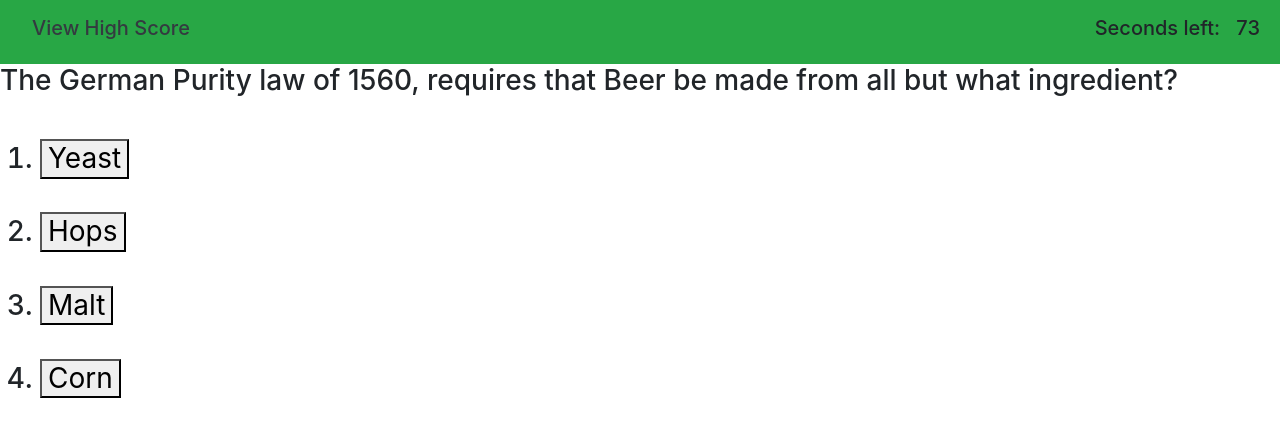
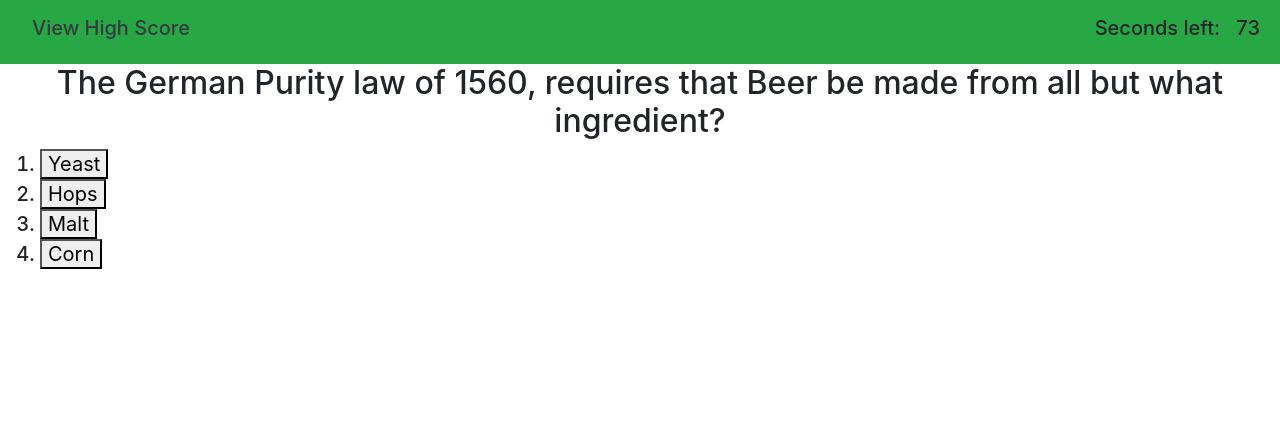
Before and after one commit to Dritchie3/CodeQuiz, a plain HTML site: page index.html in a window 1280 px wide. Both pictures are taken after a click on the button "Start Quiz". Drawn offline with nearby package versions, Linux system fonts and the light colour scheme.

Commit message:
working eventHandler

```diff
--- a/index.html
+++ b/index.html
@@ -18,19 +18,14 @@
 <body>
   <div id = 'page'>
     <div id = "start" class= "text-center">
-      <h1 id="title"></h1>
-      <p id="Directions" class=" mx-5 px-5" ></p>
+      <h2 id="title"></h2>
+      <p id="directions" class=" mx-5 px-5" ></p>
+      <ol id = 'corAns'><h5 class = 'ansItems text-left'></h5></ol>
       <button id="btn-startQuiz" class="btn btn-success">Start Quiz</button>
+      <h5 id='correctAnswer'></h5>
+      <h5 id='wrongAnswer'></h5>
     </div>
   </div>
-  <div id="testQuestion">
-    <h3 id="question" class = "text-justify"></h3>
-    <ol id = 'corAns'>
-      <h3 id="answers" class="href text-justify"></h3>
-    </ol>
-    <!-- <h3 button></h3>        -->
-
-  </div>
-
+   <script src="https://code.jquery.com/jquery-3.4.1.min.js"></script>
   <script src="script.js"></script>
 </html>
--- a/script.js
+++ b/script.js
@@ -1,147 +1,165 @@
 // define question array
+$( document ).ready(function() {
+    console.log( "document loaded" );
+
+
 var testQuestion = [
     {
-    question: "The German Purity law of 1560, requires that Beer be made from all but what ingredient?",
-    answers: ["Yeast","Hops","Malt","Corn"],
-    answer: "Yeast" },
+        question:
+            "The German Purity law of 1560, requires that Beer be made from all but what ingredient?",
+        answers: [
+            "Yeast",
+            "Hops",
+            "Malt",
+            "Corn"
+        ],
+        answer: 'Corn'
+    },
     {
         question: "All are various beer styles but what?",
-    answers: ["Porter", "Dunkirk", "Kolsch", "Lambic"],
-    answer: 2
+        answers: [
+            "Porter",
+            "Dunkirk",
+            "Kolsch",
+            "Lambic"
+        ],
+        answer: 'Dunkirk'
     },
     {
         question: "Beer should be drunk according to what?",
-    answers: ["Proper Temperature","The Season", "Its Color", "Its Clarity"],
-    answer: 1
+        answers: [
+            "Proper Temperature",
+            "The Season",
+            "Its Color",
+            "Its Clarity"
+        ],
+        answer: 'Proper Temperature'
     },
     {
         question: "What is a reason to drink Beer?",
-    answers: ["Just for Fun", "Celebrations", "Washing Down Meals", "All of the Above"],
-    answer: 4
+        answers: [
+            "Just for Fun",
+            "Celebrations",
+            "Washing Down Meals",
+            "All of the Above"
+        ],
+        answer: 'All of the Above'
     },
     {
         question: "What nutritional value does beer not contain?",
-    answers: ["Carbohydrates", "Fat", "Protein", "Potassium"],
-    answer: 2
+        answers: [
+            "Carbohydrates",
+            "Fat",
+            "Protein",
+            "Potassium"
+        ],
+        answer: 'Fat'
     }
-]
-
+];
 //timer start and other  variables
-var pageEl = document.getElementById('page');
-var title = 'Beer Quiz Challange';
-var directions = 'Try and answer the Beer related questions within the time limit. Keep in mind that a wrong answer will penalize your Scoretime by 10 seconds. You will get 10 points for every correct answer and 1 point for every second left after the test.';
-var answerEl = document.querySelector("#answers");
-var questionEl = document.querySelector("#question");
+var pageEl = document.getElementById("page");
+var title = "Beer Quiz Challange";
+var directionsStart =
+    "Try and answer the Beer related questions within the time limit. Keep in mind that a wrong answer will penalize your Scoretime by 10 seconds. You will get 10 points for every correct answer and 1 point for every second left after the test.";
 var timerEl = document.getElementById("timer");
 var buttonStart = document.getElementById("btn-startQuiz");
 var startPage = document.getElementById("start");
 var count = 75;
 var score = 0;
-var t = 0;
-var k = 0;
-var q = 0;
+var questionCounter= 0;
+var arrayNext = 0;
+var indexNum = 0;
+var choice;
+var btnArray = [];
 
-var titleEl = document.getElementById('title').append(title);
-var directionsEl = document.querySelector('#Directions').append(directions);
+document.getElementById("title").append(title);
+document.querySelector("#directions").append(directionsStart);
+// console.log("directionsStart = " + directionsStart);
 
 //start timer
-    buttonStart.addEventListener("click", function() {
-        timer = setInterval(function() {
-            // console.log(count)
+buttonStart.addEventListener("click", function () {
+    questionDisplay(questionCounter);
+
+    timer = setInterval(function () {
         count--;
         timerEl.textContent = count;
         //stoping timer when needed
         if (count === 0) {
             clearInterval(timer);
-                console.log("interval has been cleared")
             }
     }, 1000);
 });
 
-document.addEventListener("click", function() {
-    var parent = document.getElementById("page").getElementsByTagName("div")[0];
-    var child = document.getElementsByTagName('div')[0];
-    var removed = parent.remove(child);
+function questionDisplay() {
+    console.log('indexNum = ' + indexNum);
+    var currentQuestion = testQuestion[indexNum]
+    document.getElementById("title").innerText=currentQuestion.question;
+            $("#btn-startQuiz").remove();
+            $("#directions").remove();
+            $('li').remove();
 
-    renderQuestions();
-});
+    for (var answerDisplay = 0; answerDisplay < currentQuestion.answers.length; answerDisplay++){
+        // console.log("answerDisplay", answerDisplay);
+        var answerCreate = document.createElement("li");
+        console.log('answerCreate = ' + answerCreate)
+        var ansBtn = document.createElement("button");
+        var answerEl = document.getElementById("corAns");
+        choice = ansBtn.textContent = currentQuestion.answers[answerDisplay];
+        console.log('choice = ' + choice);
+        ansBtn.setAttribute("class", 'myAns');
+        // ansBtn.push(btnArray);
+        // console.log(btnArray);
+        answerEl.append(answerCreate);
+        answerCreate.append(ansBtn);
+        var ansItems= document.querySelector(".ansItems")
+        ansItems.append(answerCreate);
+        console.log('answerCreate = ' + answerCreate);
+    };
 
-document.addEventListener('click', function(){
-    k++;
-});
+        //pull out of function
+        $(document).on("click", ".myAns", btnClicked);
+        // document.getElementsByClassName("myBtn").addEventListener("click", btnClicked);
 
-//Start asking question and answers
-    function renderQuestions() {
-    //     var parent = document.getElementById('page');
-    //     var newEl1 = document.createElement('div');
-    //     var newEl2 = document.createElement('h3');
-    //     var newEl3 = document.createElement('ol');
+        function btnClicked(){
+            event.preventDefault()
+            console.log();
+            var target = testQuestion[indexNum].answer;
+            console.log('correct answer = ' + target);
+            choice = ansBtn.textContent;
+            console.log('choice = ', choice);
 
-    //    console.log(page)
-    //     var mainDiv = document.getElementById("page");
-    //     var parent = document.createElement("div");
-    //     var child = document.createElement('h3');
+            if (choice === target) {
+                // console.log('choice = ', choice);
+                score = score + 10;
+                $('#correctAnswer').text('Correct Answer')
+                setTimeout(function () {
+                    indexNum++;
+                    $('#correctAnswer').empty();
+                    questionDisplay();
+                }, 3000);
 
+            } else {
+                $('#wrongAnswer').text('Wrong Answer')
+                count = count - 5;
+                setTimeout(function () {
+                    indexNum++;
+                    $('#wrongAnswer').empty();
+                    questionDisplay();
+                }, 3000);
 
-
-        // var ques = child.createElement('h3');
-
-        // var child = document.createElement('h3').textContent = testQuestion[k].question;
-        document.textContent = testQuestion[k].question;
-        console.log('k = ' + k);
-        // document.appendchild(parent);
-        // var parent = document.createElement('div');
-
-
-        var questionCreate = document.createElement('h3')
-        questionCreate.textContent = testQuestion[k].question;
-        questionEl.append(questionCreate);
-
-        // console.log('this is the page div ' + pageEl);
-
-
-
-
-//print questions and answers. Add click ability to answers.
-        for (var i = 0; i < testQuestion[0].answers.length; i++) {
-            var answerCreate = document.createElement('li');
-            var br = document.createElement('br');
-            var a = document.createElement('button');
-            a.setAttribute('id', 'corAns1');
-            a.textContent = testQuestion[k].answers[i];
-            q++
-            t++
-            answerCreate.setAttribute('class', 'corAns');
-            answerEl.append(br);
-            answerEl.append(answerCreate);
-            answerCreate.append(a);
-
-            console.log('t = ' + t);
-            console.log('i = ' + i);
-            console.log('li = ' + q);
-            console.log('answerCreate = ' + answerCreate);
-            console.log(' answers length is = ' + testQuestion[i].answers.length);
-            console.log('correct answer = ' + testQuestion[i].answer);
             };
-        return;
-
         };
 
 
+        console.log("ansBtn.textContent", ansBtn.textContent);
+};
+});
 
-
-
-
-
-//when answer is clicked show "right" or "wrong" answer on bottom
-//change score 10 points for right answer and -10 for wrong answer
-//create button to continue
-//when question is chosen move to next question
-//when all questions are answers-->
-//stop timer
-//add remaning timer-count to score
-//ask to add name to "high score page"
-//add submit button
-//submit takes you to high score button
-//high score button has two buttons "clears all" scores and "go back"
-//create high score array
+// //when all questions are answers-->
+// //stop timer
+// //add remaning timer-count to score
+// //ask to add name to "high score page"
+// //add submit button
+// //submit takes you to high score button
+// //high score button has two buttons "clears all" scores and "go back"
+// //create high score array
```
Also changed, not shown: style.css (+4 -4 lines), 1 other file. Lines whose indentation alone changed are shown as unchanged.
